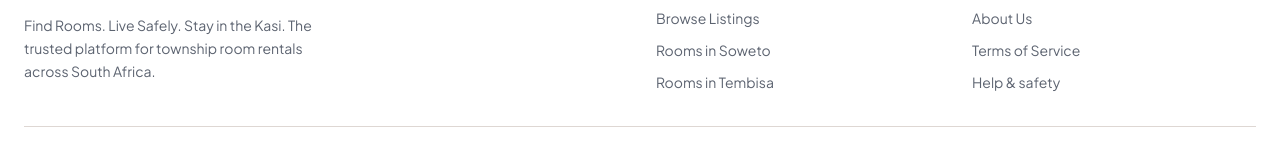
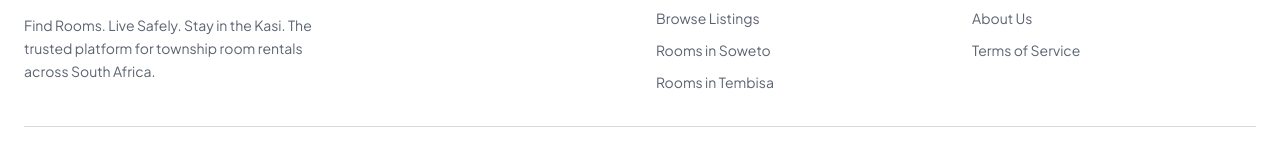
Before and after one commit to KaraboH127/RentaKasi, a React (Vite) app: page / in a window 1280 px wide. Shown: the part 2283-2435 px from the top of the page. Built offline with nearby package versions, Linux system fonts and the light colour scheme; no server answers; the database is empty.

Commit message:
Footer: Commented out, Help & Safety

```diff
--- a/src/components/layout/Footer.tsx
+++ b/src/components/layout/Footer.tsx
@@ -30,7 +30,7 @@ export function Footer() {
             <ul className="space-y-2">
               <li><Link to="/about" className="rk-focus inline-flex rounded-md text-sm text-muted-foreground hover:text-primary transition-colors">About Us</Link></li>
               <li><Link to="/terms" className="rk-focus inline-flex rounded-md text-sm text-muted-foreground hover:text-primary transition-colors">Terms of Service</Link></li>
-              <li><Link to="/terms#safety" className="rk-focus inline-flex rounded-md text-sm text-muted-foreground hover:text-primary transition-colors">Help & safety</Link></li>
+              {/*<li><Link to="/terms#safety" className="rk-focus inline-flex rounded-md text-sm text-muted-foreground hover:text-primary transition-colors">Help & safety</Link></li>*/}
             </ul>
           </div>
         </div>
```
